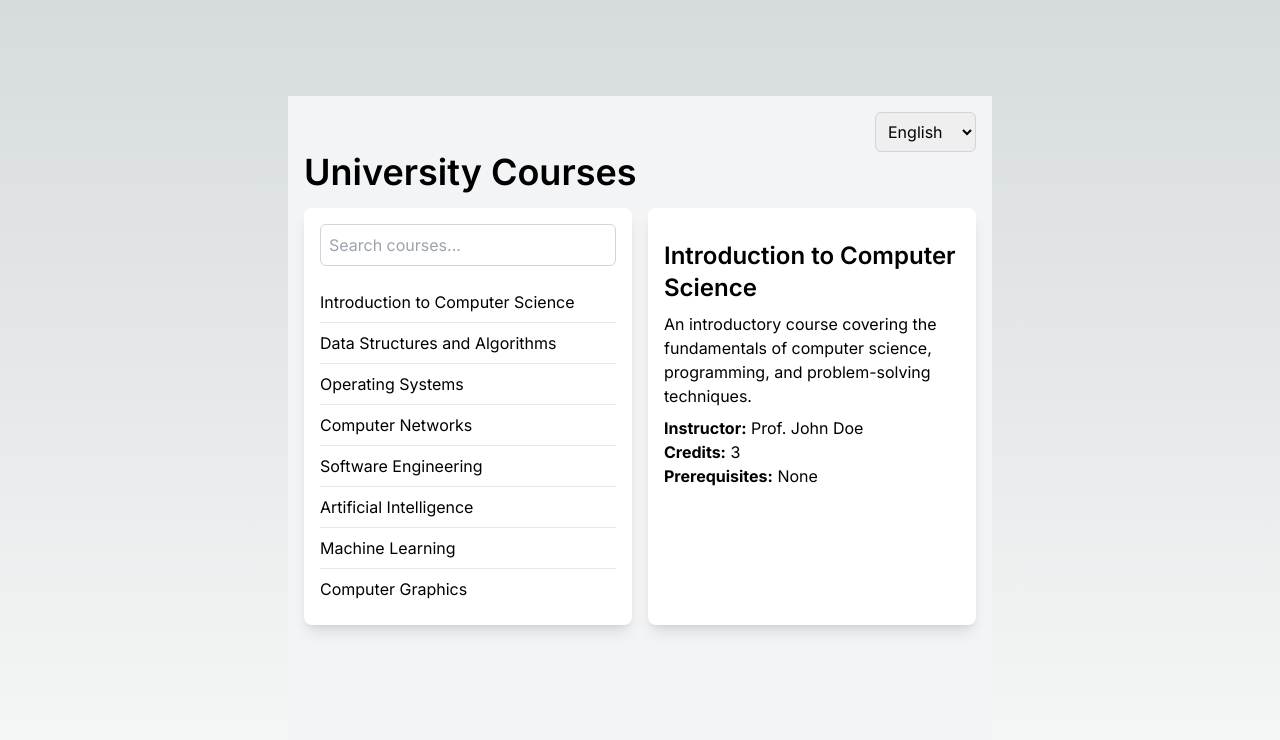
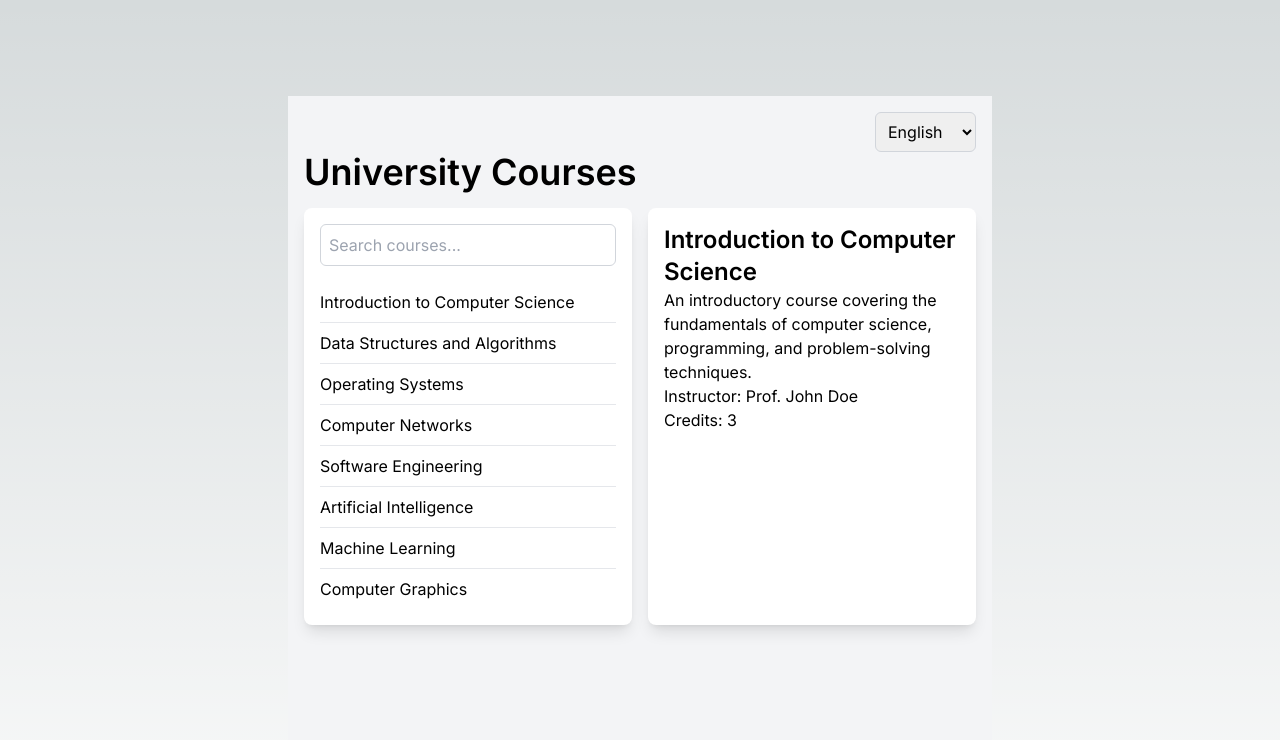
Before and after one commit to behrends/lectures-gpt, a Next.js app: page / in a window 1280 px wide. Both pictures are taken after a click on the item "Introduction to Computer Science". Shown: the top 740 px of the page. Built offline with nearby package versions, Linux system fonts and the light colour scheme.

Commit message:
English and German in CourseDetails

```diff
--- a/components/CourseDetails.jsx
+++ b/components/CourseDetails.jsx
@@ -1,28 +1,42 @@
-const CourseDetails = ({ course }) => {
+const CourseDetails = ({ course, language }) => {
   if (!course) {
     return (
-      <div className="italic">
-        Select a course to see its details.
+      <div>
+        <p className="text-xl font-semibold">
+          {language === 'English'
+            ? 'Please select a course'
+            : 'Bitte wählen Sie einen Kurs'}
+        </p>
       </div>
     );
   }
 
   return (
-    <div className="mt-4">
-      <h2 className="text-2xl font-semibold mb-2">{course.name}</h2>
+    <div>
+      <h2 className="text-2xl font-semibold">{course.name}</h2>
       <p>{course.description}</p>
-      <p className="mt-2">
-        <strong>Instructor:</strong> {course.instructor}
+      <p>
+        {language === 'English' ? 'Instructor:' : 'Dozent:'}{' '}
+        {course.instructor}
       </p>
       <p>
-        <strong>Credits:</strong> {course.credits}
+        {language === 'English' ? 'Credits:' : 'Credits:'}{' '}
+        {course.credits}
       </p>
-      <p>
-        <strong>Prerequisites:</strong>{' '}
-        {course.prerequisites.length > 0
-          ? course.prerequisites.join(', ')
-          : 'None'}
-      </p>
+      {course.prerequisites.length > 0 && (
+        <>
+          <p>
+            {language === 'English'
+              ? 'Prerequisites:'
+              : 'Voraussetzungen:'}
+          </p>
+          <ul>
+            {course.prerequisites.map((prerequisite, index) => (
+              <li key={index}>{prerequisite}</li>
+            ))}
+          </ul>
+        </>
+      )}
     </div>
   );
 };
--- a/components/CourseSearch.jsx
+++ b/components/CourseSearch.jsx
@@ -227,7 +227,10 @@ const CourseSearch = () => {
             </ul>
           </div>
           <div className="bg-white p-4 shadow-lg rounded-lg">
-            <CourseDetails course={selectedCourse} />
+            <CourseDetails
+              course={selectedCourse}
+              language={language}
+            />
           </div>
         </div>
       </div>
```
